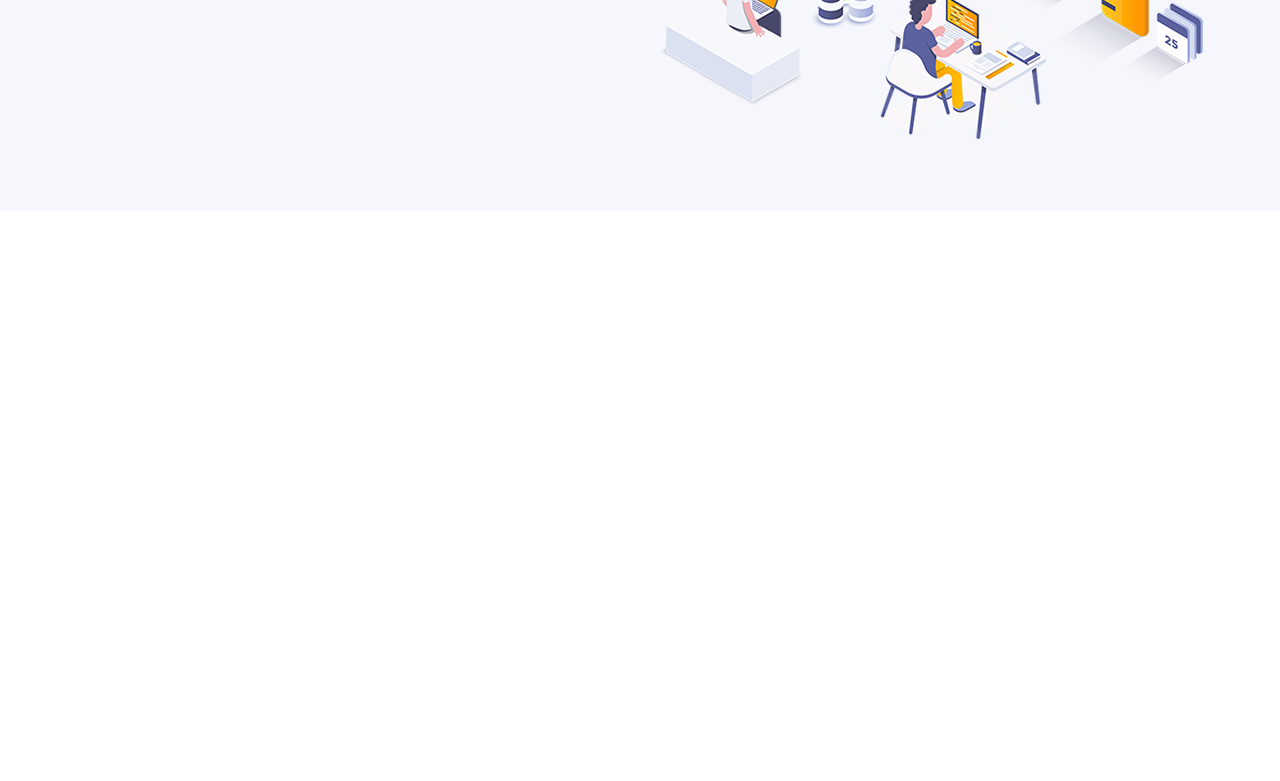
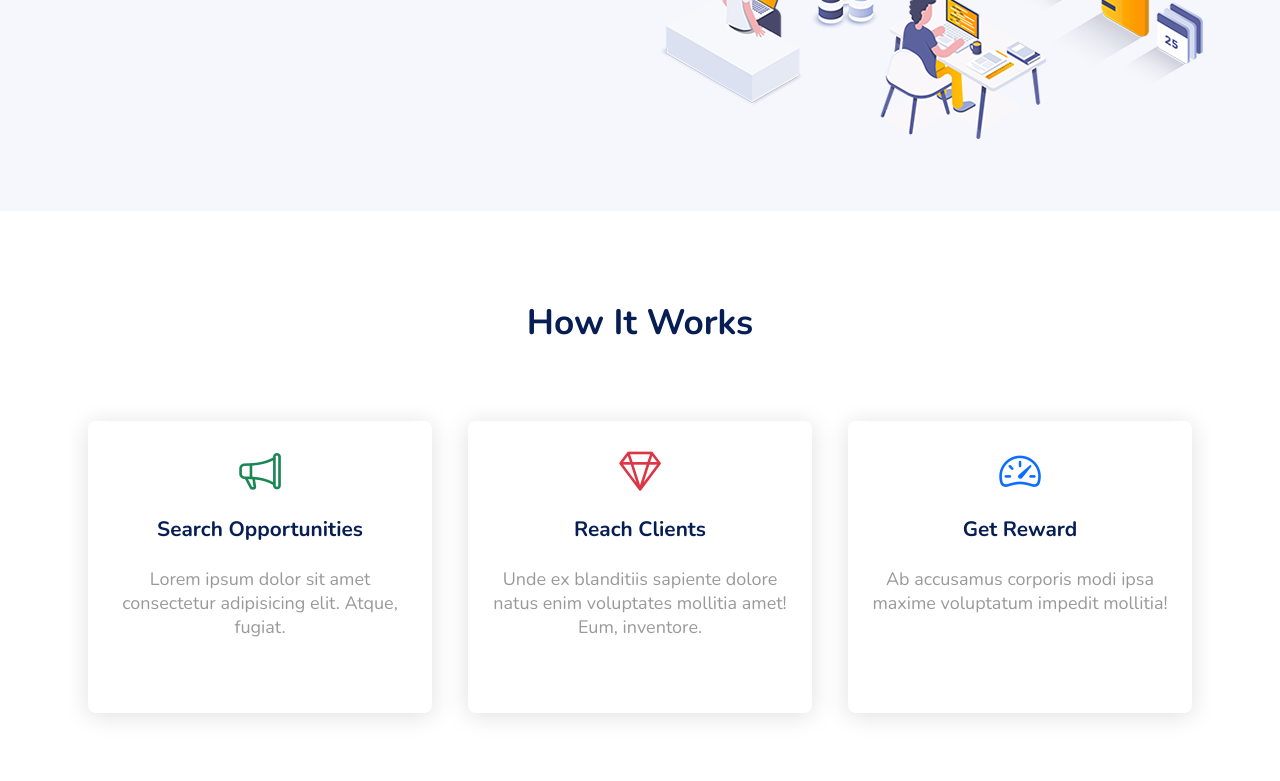
Before and after one commit to rubykhanhas/landing-page, a website built with Vite: page index.html in a window 1280 px wide. Shown: the part 583-1364 px from the top of the page. Before the commit the page ends 800 px from the top, so only its background shows below. Built offline with nearby package versions, Linux system fonts and the light colour scheme.

Commit message:
+about section

```diff
--- a/index.html
+++ b/index.html
@@ -8,7 +8,7 @@
     </head>
     <body>
         <header>
-            <div class="topbar white-section">
+            <div class="topbar">
                 <div class="container">
                     <a class="brand" href="#">
                         <i class="bi bi-intersect"></i>
@@ -88,9 +88,10 @@
                 </div>
             </div>
         </header>
-        <section id="home" class="grey-section">
+        <!--  -->
+        <section id="home">
             <div class="container">
-                <div class="row align-items-center">
+                <div class="row">
                     <div class="col-12 col-md-6">
                         <div class="hero">
                             <h3>
@@ -147,7 +148,47 @@
                 </div>
             </div>
         </section>
-
+        <!--  -->
+        <section id="about" class="about white-section">
+            <div class="container">
+                <div class="row">
+                    <h3 class="about__title">how it works</h3>
+                </div>
+                <div class="row">
+                    <div class="col-12 col-md-4">
+                        <div class="about__service">
+                            <i class="bi bi-megaphone colored--green"></i>
+                            <h4 class="title">search opportunities</h4>
+                            <p class="content">
+                                Lorem ipsum dolor sit amet consectetur
+                                adipisicing elit. Atque, fugiat.
+                            </p>
+                        </div>
+                    </div>
+                    <div class="col-12 col-md-4">
+                        <div class="about__service">
+                            <i class="bi bi-gem colored--red"></i>
+                            <h4 class="title">reach clients</h4>
+                            <p class="content">
+                                Unde ex blanditiis sapiente dolore natus enim
+                                voluptates mollitia amet! Eum, inventore.
+                            </p>
+                        </div>
+                    </div>
+                    <div class="col-12 col-md-4">
+                        <div class="about__service">
+                            <i class="bi bi-speedometer2 colored--blue"></i>
+                            <h4 class="title">get reward</h4>
+                            <p class="content">
+                                Ab accusamus corporis modi ipsa maxime
+                                voluptatum impedit mollitia!
+                            </p>
+                        </div>
+                    </div>
+                </div>
+            </div>
+        </section>
+        <!--  -->
         <script type="module" src="/src/main.ts"></script>
     </body>
 </html>
--- a/src/scripts/header.ts
+++ b/src/scripts/header.ts
@@ -47,8 +47,12 @@ const header = document.querySelector('header')!;
 let prevScrollPos = window.pageYOffset;
 window.addEventListener('scroll', () => {
     const _currentScrollPos = window.pageYOffset;
-    // scrolldown
-    if (prevScrollPos > _currentScrollPos) header.style.top = '0';
+    // when scrolldown & menu close
+    if (
+        prevScrollPos > _currentScrollPos ||
+        navbarMobile.classList.contains('collapsed')
+    )
+        header.style.top = '0';
     else header.style.top = '-8rem';
     prevScrollPos = _currentScrollPos;
 });
--- a/src/scss/_common.scss
+++ b/src/scss/_common.scss
@@ -1,5 +1,3 @@
-@import 'variables';
-
 a,
 a:hover {
     text-decoration: none;
@@ -9,12 +7,43 @@ ul {
     list-style-type: none;
 }
 
+// mobile responsive
+section {
+    @include media-breakpoint-down(xl) {
+        font-size: 0.9em !important ;
+    }
+}
+
 .white-section {
     background-color: $whiteBG;
+    padding: 9rem 0 9rem 0;
 }
 
 .grey-section {
     background-color: $greyBG;
+    padding: 9rem 0 9rem 0;
+}
+
+.colored {
+    &--red {
+        color: #dc3545;
+    }
+
+    &--green {
+        color: #198754;
+    }
+
+    &--blue {
+        color: #0d6efd;
+    }
+
+    &--yellow {
+        color: #ffc107;
+    }
+
+    &--orange {
+        color: #fd7e14;
+    }
 }
 
 .button {
--- /dev/null
+++ b/src/scss/about.scss
@@ -0,0 +1,73 @@
+@import 'variables';
+
+.about {
+    .container {
+        .row {
+            justify-content: center;
+        }
+
+        .col-12 {
+            padding: 1.8rem;
+        }
+    }
+}
+
+.about__title {
+    color: $secondary;
+    font-size: 2.2em;
+    font-weight: 700;
+    text-transform: capitalize;
+    text-align: center;
+
+    margin-bottom: 2rem;
+}
+
+.service-list {
+    display: flex;
+    flex-direction: row;
+    justify-content: space-between;
+    align-items: center;
+}
+
+.about__service {
+    display: flex;
+    flex-flow: column nowrap;
+    align-items: center;
+
+    height: 100%;
+    margin-top: 4rem;
+    padding: 1.5em;
+
+    border-radius: 8px;
+    box-shadow: 0 3px 25px 0 rgba($color: #000000, $alpha: 0.125);
+    transition: transform 0.4s linear;
+
+    &:hover {
+        transform: translateY(-2rem);
+    }
+
+    @include media-breakpoint-down(md) {
+        height: auto;
+    }
+
+    i {
+        font-size: 2.6em;
+    }
+
+    .title {
+        font-size: 1.3em;
+        font-weight: 700;
+        color: $secondary;
+        text-transform: capitalize;
+        text-align: center;
+
+        margin: 1.5rem 0 2.5rem 0;
+    }
+
+    .content {
+        font-size: 1.125em;
+        font-weight: 400;
+        color: rgba($color: #000000, $alpha: 0.4);
+        text-align: center;
+    }
+}
--- a/src/scss/header.scss
+++ b/src/scss/header.scss
@@ -1,18 +1,16 @@
-@import 'variables';
-@import 'bootstrap/scss/functions';
-@import 'bootstrap/scss/variables';
-@import 'bootstrap/scss/mixins/breakpoints';
-
 header {
     position: fixed;
     top: 0;
     z-index: 999;
     width: 100%;
     transition: top 0.3s linear;
+    border-bottom: 1px solid rgba($color: #000000, $alpha: 0.04);
+    box-shadow: 0 0 25px 0px rgba($color: #000000, $alpha: 0.04);
 }
 
 .topbar {
     font-size: 2rem;
+    background-color: #fff;
 
     .container {
         display: flex;
--- a/src/scss/home.scss
+++ b/src/scss/home.scss
@@ -1,10 +1,7 @@
-@import 'bootstrap/scss/functions';
-@import 'bootstrap/scss/variables';
-@import 'bootstrap/scss/mixins/breakpoints';
-
 #home {
     padding: 3em 0;
     margin-top: 5em;
+    background-color: $greyBG;
 
     .container {
         .row {
--- a/src/scss/index.ts
+++ b/src/scss/index.ts
@@ -1,5 +1,2 @@
-import 'bootstrap-icons/font/bootstrap-icons.css';
 /*  */
 import './root.scss';
-import './header.scss';
-import './home.scss';
--- a/src/scss/root.scss
+++ b/src/scss/root.scss
@@ -1,6 +1,7 @@
 /* ROOT */
 @import url('https://fonts.googleapis.com/css2?family=Nunito:wght@200;300;400;500;600;700;800;900&display=swap');
 //
+@import 'variables';
 @import 'lib';
 @import 'common';
 
@@ -25,3 +26,7 @@ body {
     }
 }
 /* ROOT */
+@import 'bootstrap-icons/font/bootstrap-icons.css';
+@import './header.scss';
+@import './home.scss';
+@import './about.scss';
```
